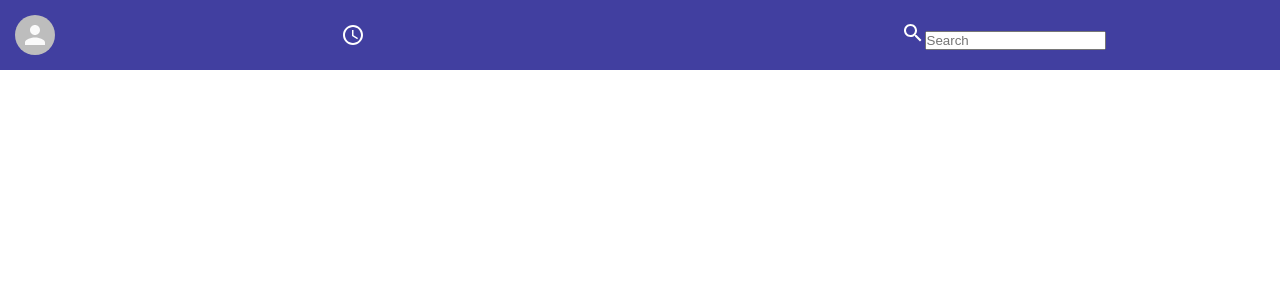
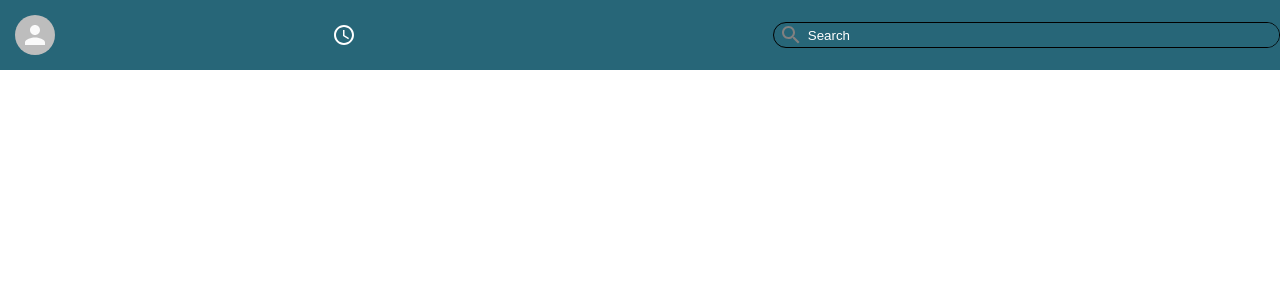
Before and after one commit to adjacentdata/ZipChat, a React (Create React App) app: page / in a window 1280 px wide. Shown: the top 300 px of the page. Built offline with nearby package versions, Linux system fonts and the light colour scheme.

Commit message:
Changed Colors and Header Design

```diff
--- a/src/Header.js
+++ b/src/Header.js
@@ -21,6 +21,7 @@ const HeaderMain = styled.div`
     position: fixed;
     background-color: var(--primary-color);
     color: white;
+    text-align: center;
 `;
 
 const Left = styled.div`
@@ -42,8 +43,28 @@ const HeaderAvatar = styled(Avatar)`
     }
 `
 const HeaderSearchBar = styled.div`
-    flex: .3;
+    flex: .4;
     border-radius: 15px;
+    border: 1px solid black;
+    color: grey;
+    padding: 0 5px;
+    display: flex;
+    margin-left: 15px;
+    text-align: center;
+
+    > input {
+        border: none;
+        text-align: left;
+        min-width: 45vw;
+        color: white;
+        outline: none;
+        margin-left: 5px;
+        color: #d3e0ea;
+        background-color: var(--primary-color);
+    }
+    > input::placeholder{
+        color: white;
+    }
 `
 
 function Header() {
--- a/src/index.css
+++ b/src/index.css
@@ -1,5 +1,5 @@
 body {
-  --primary-color: rgb(65, 63, 160);
+  --primary-color: #276678;
   margin: 0;
   font-family: -apple-system, BlinkMacSystemFont, 'Segoe UI', 'Roboto', 'Oxygen',
     'Ubuntu', 'Cantarell', 'Fira Sans', 'Droid Sans', 'Helvetica Neue',
```
